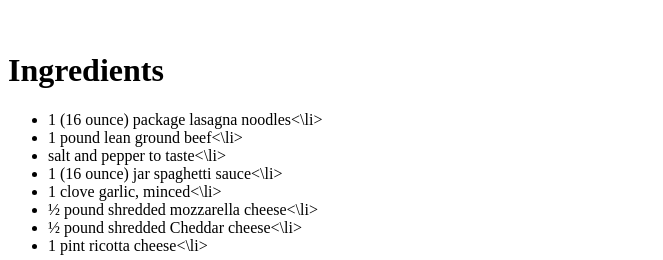
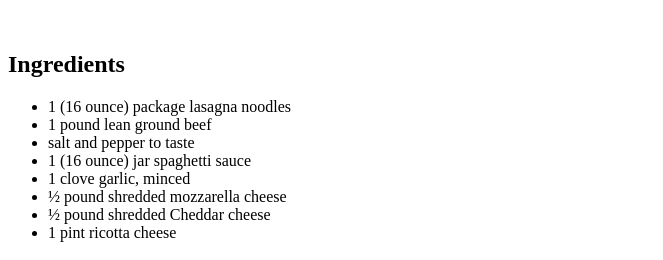
Before and after one commit to badwolf1/odin-recipes, a plain HTML site: page recipes/lasagna.html in a window 1280 px wide. Shown: the part 539-799 px from the top of the page, without its empty margins (0-663 px from the left). Drawn offline with Linux system fonts and the light colour scheme.

Commit message:
Fixed LI tags

```diff
--- a/recipes/lasagna.html
+++ b/recipes/lasagna.html
@@ -10,16 +10,16 @@
         <br>
         <p>This is a faster, and less expensive lasagna.</p>
         <br>
-        <h1>Ingredients</h1>
+        <h2>Ingredients</h2>
         <ul>
-            <li>1 (16 ounce) package lasagna noodles<\li>
-            <li>1 pound lean ground beef<\li>
-            <li>salt and pepper to taste<\li>
-            <li>1 (16 ounce) jar spaghetti sauce<\li>
-            <li>1 clove garlic, minced<\li>
-            <li>½ pound shredded mozzarella cheese<\li>
-            <li>½ pound shredded Cheddar cheese<\li>
-            <li>1 pint ricotta cheese<\li>
+            <li>1 (16 ounce) package lasagna noodles</li>
+            <li>1 pound lean ground beef</li>
+            <li>salt and pepper to taste</li>
+            <li>1 (16 ounce) jar spaghetti sauce</li>
+            <li>1 clove garlic, minced</li>
+            <li>½ pound shredded mozzarella cheese</li>
+            <li>½ pound shredded Cheddar cheese</li>
+            <li>1 pint ricotta cheese</li>
         </ul>
         <h1>Steps</h1>
         <ol>
```
